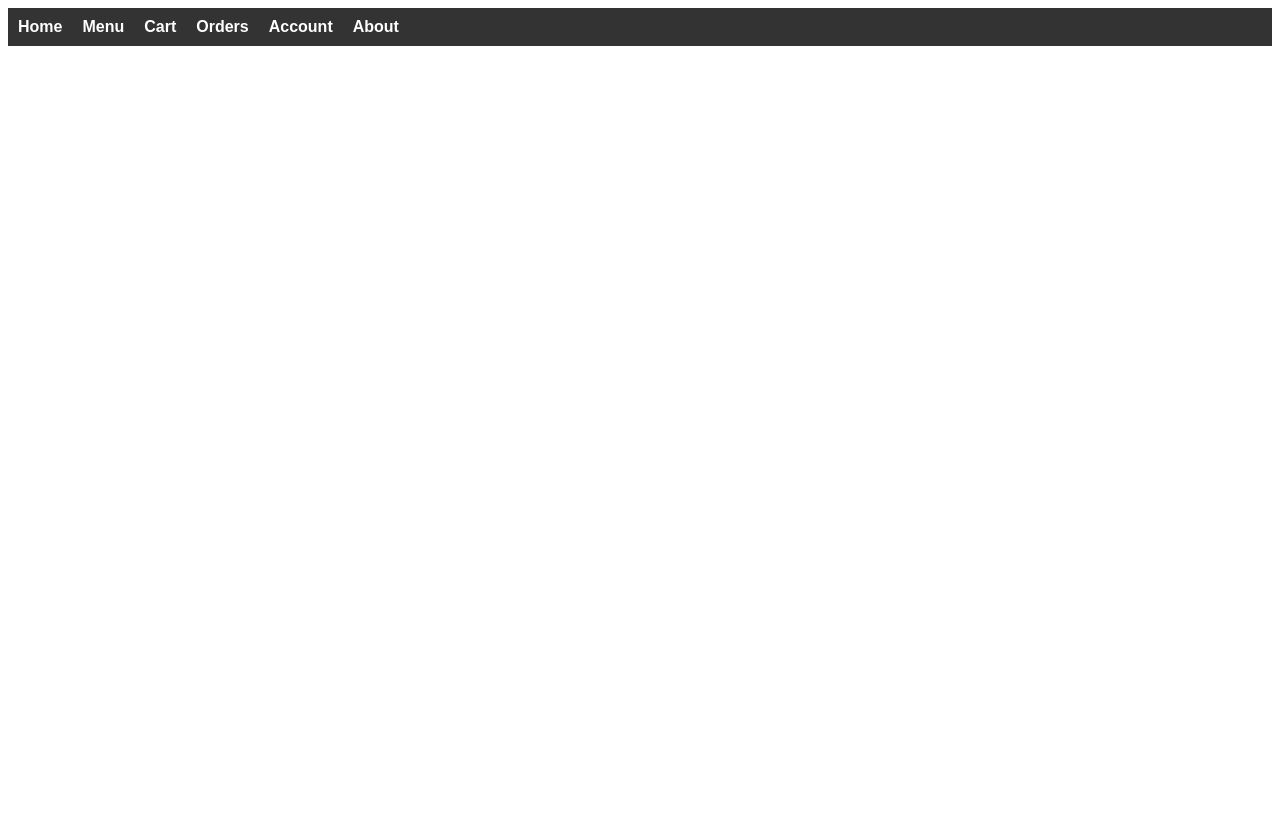
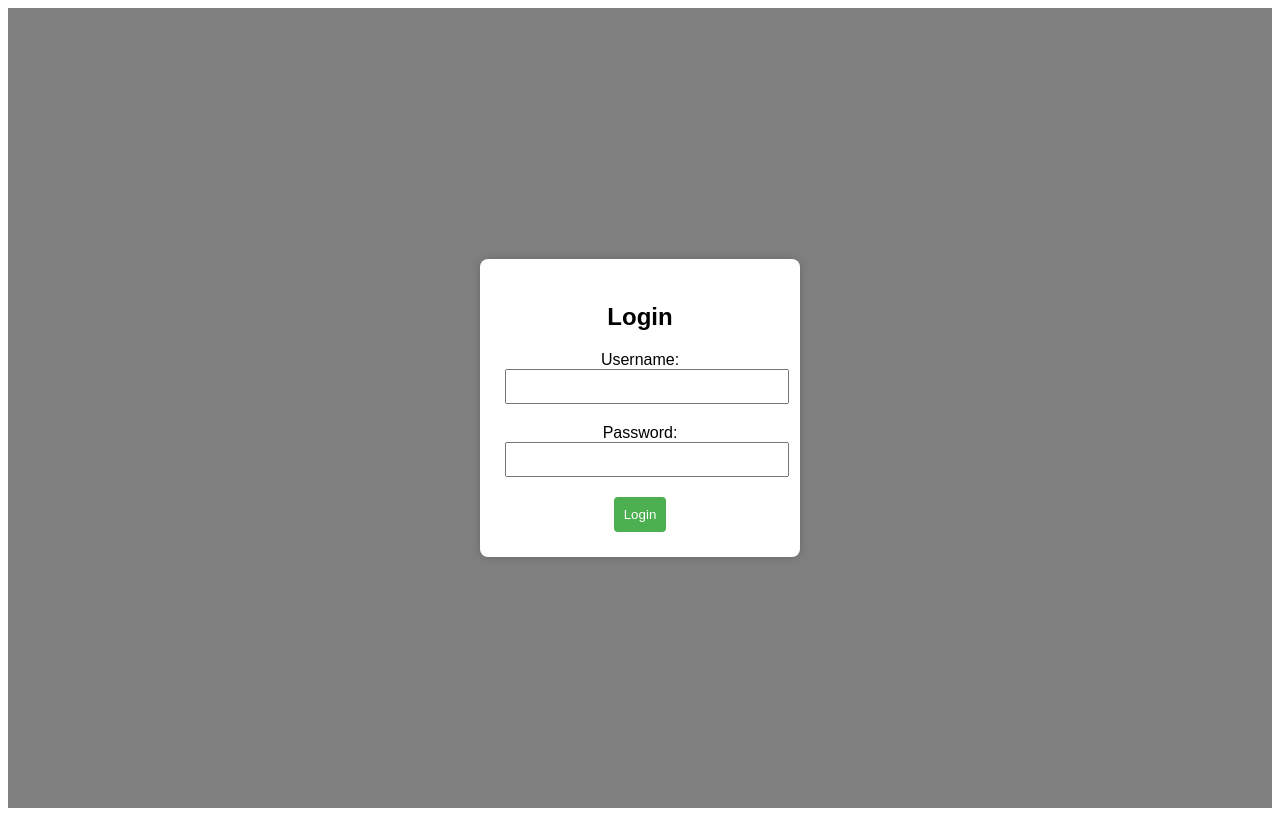
Before and after one commit to 016Dan/WEB-DEVELOPMENT-PROJECT, a React (Create React App) app in the folder to-do-list-web-app/: page /login in a window 1280 px wide. Built offline with nearby package versions, Linux system fonts and the light colour scheme.

Commit message:
Added a Login function

```diff
--- a/to-do-list-web-app/src/App.css
+++ b/to-do-list-web-app/src/App.css
@@ -1,9 +1,10 @@
 
 body {
   font-family: 'Arial', sans-serif;
+  background-color: white;
 }
 
-nav {
+.app-nav {
   background-color: #333;
   padding: 10px;
   color: white;
--- a/to-do-list-web-app/src/App.js
+++ b/to-do-list-web-app/src/App.js
@@ -1,5 +1,11 @@
-import React from "react";
-import { BrowserRouter as Router, Route, Routes, Link } from "react-router-dom";
+import React, { useState } from "react";
+import {
+  BrowserRouter as Router,
+  Route,
+  Routes,
+  Link,
+  Navigate,
+} from "react-router-dom";
 import "./App.css";
 import Home from "./components/Home";
 import Menu from "./components/Menu";
@@ -7,15 +13,31 @@ import Cart from "./components/Cart";
 import Orders from "./components/Orders";
 import Account from "./components/Account";
 import About from "./components/About";
+import Login from "./components/Login";
 
 const App = () => {
+  const [loggedIn, setLoggedIn] = useState(false);
+  const [loggedOut, setLoggedOut] = useState(false);
+  const [username, setUsername] = useState("");
+
+  const handleLogin = (user) => {
+    setLoggedIn(true);
+    setUsername(user);
+  };
+
+  const handleLogout = () => {
+    setLoggedOut(true);
+    setUsername("");
+  };
+
   return (
     <Router>
-      <div>
+      <div className="app-container">
         <nav>
-          <ul>
+          {loggedIn && (
+            <ul className="app-nav">
               <li>
-              <Link to="/">Home</Link>
+                <Link to="/home">Home</Link>
               </li>
               <li>
                 <Link to="/menu">Menu</Link>
@@ -32,16 +54,49 @@ const App = () => {
               <li>
                 <Link to="/about">About</Link>
               </li>
+              <li>
+                Welcome, {username}!{" "}
+                <button onClick={handleLogout}>Logout</button>
+              </li>
             </ul>
+          )}
         </nav>
 
         <Routes>
-          <Route path="/" element={<Home />} />
+          {/* Redirect to the login page by default */}
+          <Route
+            path="/"
+            element={loggedIn ? <Navigate to="/" /> : <Navigate to="/login" />}
+          />
+          <Route path="/home" element={<Home />} />
           <Route path="/menu" element={<Menu />} />
           <Route path="/cart" element={<Cart />} />
           <Route path="/orders" element={<Orders />} />
-          <Route path="/account" element={<Account />} />
+          <Route
+            path="/account"
+            element={loggedIn ? <Account /> : <Navigate to="/login" />}
+          />
           <Route path="/about" element={<About />} />
+          <Route
+            path="/login"
+            element={
+              loggedIn ? (
+                <Navigate to="/Home" />
+              ) : (
+                <Login onLogin={handleLogin} />
+              )
+            }
+          />
+          <Route
+            path="/login"
+            element={
+              loggedOut ? (
+                <Navigate to="/Login" />
+              ) : (
+                <Login onLogout={handleLogout} />
+              )
+            }
+          />
         </Routes>
       </div>
     </Router>
--- /dev/null
+++ b/to-do-list-web-app/src/components/Login.css
@@ -0,0 +1,44 @@
+.login-container {
+  background-color: gray;
+  margin: 0;
+  display: flex;
+  align-items: center;
+  justify-content: center;
+  height: 100vh;
+}
+
+.login-container {
+  text-align: center;
+}
+
+.login-box {
+  background-color: white;
+  padding: 25px;
+  border-radius: 8px;
+  box-shadow: 0 0 10px rgba(0, 0, 0, 0.2);
+}
+
+.login-box h2 {
+  margin-bottom: 20px;
+}
+
+label {
+  display: block;
+  margin-bottom: 10px;
+}
+
+input {
+  width: 100%;
+  padding: 8px;
+  padding-right: 2px;
+  margin-bottom: 10px;
+}
+
+button {
+  background-color: #4caf50;
+  color: white;
+  padding: 10px;
+  border: none;
+  border-radius: 4px;
+  cursor: pointer;
+}
--- /dev/null
+++ b/to-do-list-web-app/src/components/Login.js
@@ -0,0 +1,50 @@
+import React, { useState, useEffect } from "react";
+import "./Login.css"; // Import the stylesheet
+
+const Login = ({ onLogin }) => {
+  const [username, setUsername] = useState("");
+  const [password, setPassword] = useState("");
+
+  useEffect(() => {
+    // Add a class to the body element when the component mounts
+    document.body.classList.add("login-page");
+
+    // Remove the class when the component unmounts
+    return () => {
+      document.body.classList.remove("login-page");
+    };
+  }, []);
+
+  const handleLogin = () => {
+    if (username && password) {
+      onLogin(username);
+    }
+  };
+
+  return (
+    <div className="login-container">
+      <div className="login-box">
+        <h2>Login</h2>
+        <label>
+          Username:
+          <input
+            type="text"
+            value={username}
+            onChange={(e) => setUsername(e.target.value)}
+          />
+        </label>
+        <label>
+          Password:
+          <input
+            type="password"
+            value={password}
+            onChange={(e) => setPassword(e.target.value)}
+          />
+        </label>
+        <button onClick={handleLogin}>Login</button>
+      </div>
+    </div>
+  );
+};
+
+export default Login;
```
Lines whose indentation alone changed are shown as unchanged.
